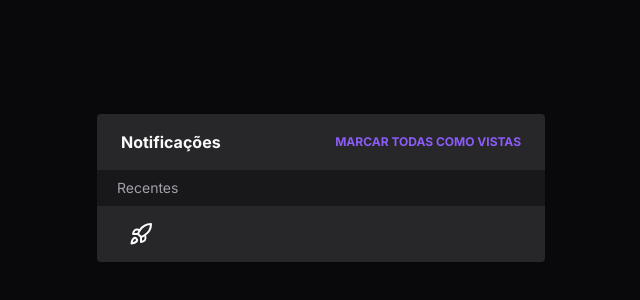
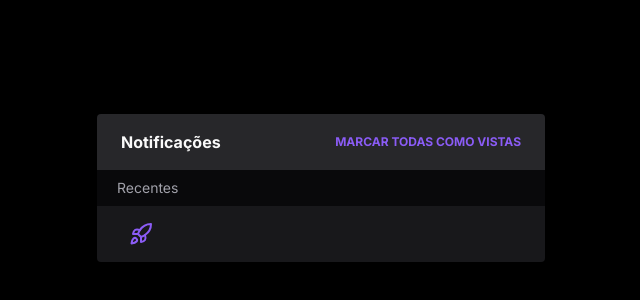
Before and after one commit to AlexMarquesAlves/widget-notification, a Next.js app: page / in a window 1280 px wide. Shown: the part 212-512 px from the top of the page, without its empty margins (319-959 px from the left). Built offline with nearby package versions, Linux system fonts and the light colour scheme.

Commit message:
styles: Change main background color to black and update Widget component's recent section background color
* page.tsx: update main background color to black
* Widget.tsx: update recent section background color to zinc-950 and

```diff
--- a/src/app/page.tsx
+++ b/src/app/page.tsx
@@ -2,7 +2,7 @@ import { Widget } from '@/components'
 
 export default function Home() {
   return (
-    <main className="h-screen bg-zinc-950 flex items-center justify-center text-zinc-50">
+    <main className="h-screen bg-black flex items-center justify-center text-zinc-50">
       <Widget></Widget>
     </main>
   )
--- a/src/components/Widget.tsx
+++ b/src/components/Widget.tsx
@@ -19,12 +19,12 @@ export function Widget({ children }: WidgetProps) {
 
         {/* Recent Section */}
         <div className="">
-          <div className="bg-zinc-900 px-5 py-2 text-sm text-zinc-400">
+          <div className="bg-zinc-950 px-5 py-2 text-sm text-zinc-400">
             Recentes
           </div>
 
-          <div className="bg-zinc-800 px-8 py-4 flex items-start gap-6">
-            <Rocket />
+          <div className="bg-zinc-900 px-8 py-4 flex items-start gap-6">
+            <Rocket className="h-6 w-6 text-violet-500" />
           </div>
         </div>
         {/* Ancient Section */}
```
